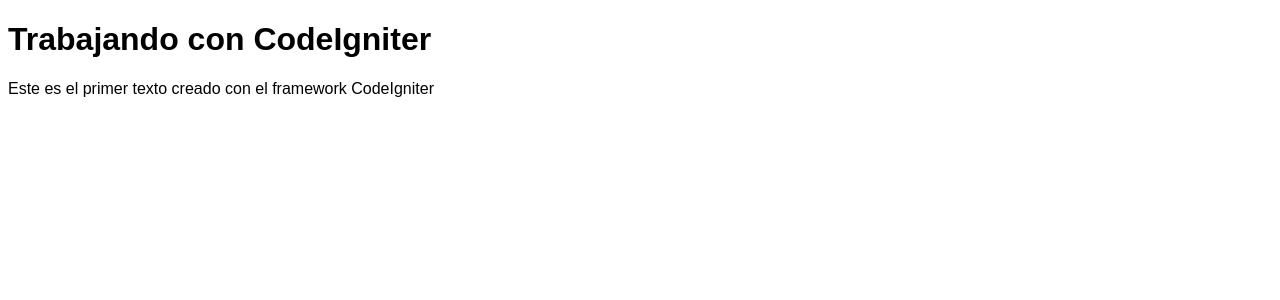
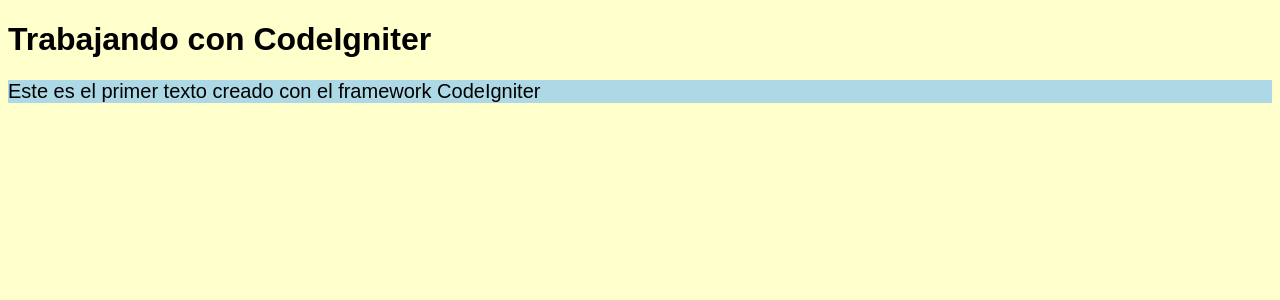
Before and after one commit to elnanner/agenda, a CodeIgniter app: page /database/ in a window 1280 px wide. Shown: the top 300 px of the page. Run offline with CodeIgniter, Linux system fonts and the light colour scheme.

Commit message:
modificado estilo

```diff
--- a/application/views/welcome_message.php
+++ b/application/views/welcome_message.php
@@ -6,8 +6,15 @@ defined('BASEPATH') OR exit('No direct script access allowed');
 	<meta charset="utf-8">
 	<title>Practicando con CodeIgniter</title>
 	<style media="screen">
+		body{
+			background-color: rgba(255, 255, 50, 0.25);
+		}
 		h1,p{
 			font-family:Arial;
+		}
+		p{
+			background-color: lightblue;
+			font-size: 20px;
 		}
 	</style>
 </head>
```
